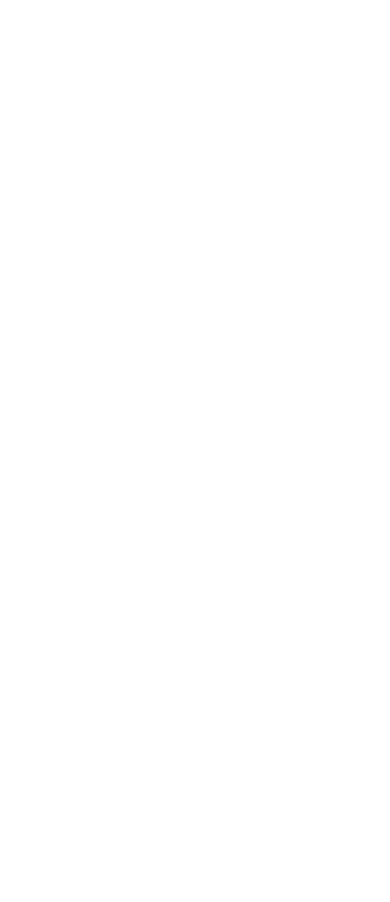
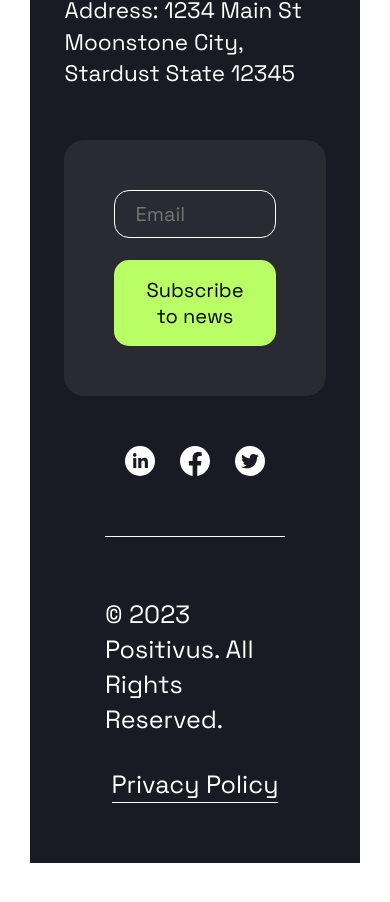
Before and after one commit to maksym-bezditko/positivus, a React (Vite) app: page / in a window 390 px wide. Shown: the part 9879-10781 px from the top of the page. Before the commit the page ends 9440 px from the top, so only its background shows below. Built offline with nearby package versions, Linux system fonts and the light colour scheme.

Commit message:
work on responsiveness for Footer section

```diff
--- a/src/App.tsx
+++ b/src/App.tsx
@@ -14,6 +14,7 @@
 import { respondTo } from './styles/mixins/respondTo';
 import { Section } from './components/Section';
 import { ContactUsSection } from './components/sections/ContactUsSection';
+import { FooterSection } from './components/sections/FooterSection';
 
 const App = () => {
   return (
@@ -38,7 +39,7 @@
 
       <ContactUsSection />
 
-      {/* <FooterSection /> */}
+      <FooterSection />
 
       <Section />
     </PageWrapper>
--- a/src/components/sections/FooterSection.tsx
+++ b/src/components/sections/FooterSection.tsx
@@ -1,4 +1,4 @@
-import styled from 'styled-components';
+import styled, { css } from 'styled-components';
 import { Section } from '../Section';
 import { FooterLogo } from '../svg/FooterLogo';
 import { NavigationItems } from '../NavigationItems';
@@ -9,8 +9,13 @@
 import { FormInput } from '../FormInput';
 import { Button } from '../Button';
 import { theme } from '../../theme';
+import { useMediaQuery } from '../../hooks/useMediaQuery';
+import { respondTo } from '../../styles/mixins/respondTo';
 
 export const FooterSection = () => {
+  const isXsl = useMediaQuery('xsl');
+  const isLg = useMediaQuery('lg');
+
   return (
     <Section>
       <StyledFooterWrapper>
@@ -25,6 +30,7 @@
             underlineHeight={1}
           />
 
+          {isXsl && (
             <StyledSocialMediaLinksWrapper>
               <LinkedInIcon />
 
@@ -32,6 +38,7 @@
 
               <TwitterIcon />
             </StyledSocialMediaLinksWrapper>
+          )}
         </StyledFooterUpperPartWrapper>
 
         <StyledFooterMiddlePartWrapper>
@@ -89,6 +96,16 @@
               width="100%"
             />
           </StyledEmailInputWrapper>
+
+          {!isXsl && (
+            <StyledSocialMediaLinksWrapper>
+              <LinkedInIcon />
+
+              <FacebookIcon />
+
+              <TwitterIcon />
+            </StyledSocialMediaLinksWrapper>
+          )}
         </StyledFooterMiddlePartWrapper>
 
         <StyledHr />
@@ -99,6 +116,7 @@
             color={theme.colors.white}
           />
 
+          <StyledBottomLinkWrapper>
             <Typography
               label="Privacy Policy"
               href="/"
@@ -106,6 +124,7 @@
               isUnderlined
               underlineHeight={1}
             />
+          </StyledBottomLinkWrapper>
         </StyledFooterLowerPartWrapper>
       </StyledFooterWrapper>
     </Section>
@@ -133,7 +152,13 @@
   grid-template-columns: 1fr 2fr;
   justify-content: space-between;
   align-items: center;
-  grid-column-gap: 2.5rem;
+  grid-gap: 2.5rem;
+
+  ${respondTo('xsl')(css`
+    grid-template-columns: none;
+    grid-auto-flow: row;
+    justify-content: center;
+  `)}
 `;
 
 const StyledFooterLowerPartWrapper = styled.div`
@@ -141,7 +166,13 @@
   grid-auto-flow: column;
   justify-content: start;
   align-items: center;
-  grid-column-gap: 2.5rem;
+  grid-gap: 2.5rem;
+
+  ${respondTo('lg')(css`
+    grid-auto-flow: row;
+    grid-gap: 1.5rem;
+    justify-content: center;
+  `)}
 `;
 
 const StyledSocialMediaLinksWrapper = styled.div`
@@ -150,6 +181,10 @@
   justify-content: space-between;
   align-items: center;
   grid-column-gap: 1.25rem;
+
+  ${respondTo('xsl')(css`
+    justify-content: center;
+  `)}
 `;
 
 const StyledContactUsWrapper = styled.div`
@@ -163,12 +198,28 @@
   grid-template-columns: 1fr 1fr;
   justify-content: space-between;
   align-items: center;
-  grid-column-gap: 1.125rem;
+  grid-gap: 1.125rem;
 
   background-color: ${({ theme }) => theme.colors.darkGrey};
   height: 100%;
   padding: 0 2.5rem;
   border-radius: 1rem;
+
+  ${respondTo('xsl')(css`
+    padding: 2.5rem;
+    grid-template-columns: none;
+    grid-auto-flow: row;
+    justify-content: stretch;
+  `)}
+`;
+
+const StyledBottomLinkWrapper = styled.div`
+  display: contents;
+
+  ${respondTo('lg')(css`
+    display: grid;
+    place-items: center;
+  `)}
 `;
 
 const StyledHr = styled.hr`
--- a/src/theme/index.tsx
+++ b/src/theme/index.tsx
@@ -33,6 +33,7 @@
     md: '768px',
     lg: '992px',
     xl: '1200px',
+    xsl: '1300px',
     xxl: '1400px',
     xxxl: '1600px',
     xxxxl: '1700px'
```
Lines whose indentation alone changed are shown as unchanged.
